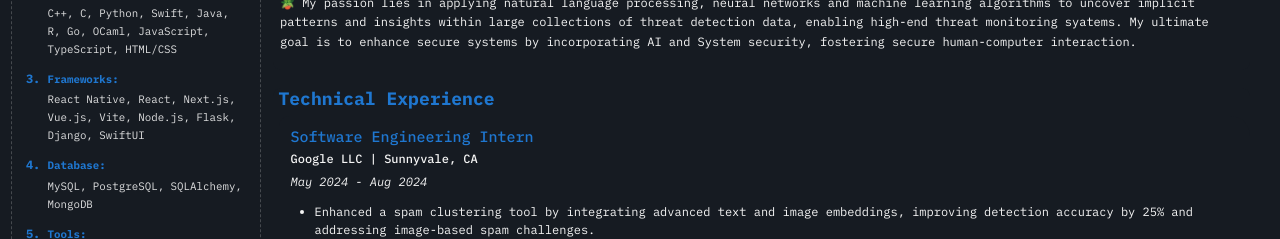
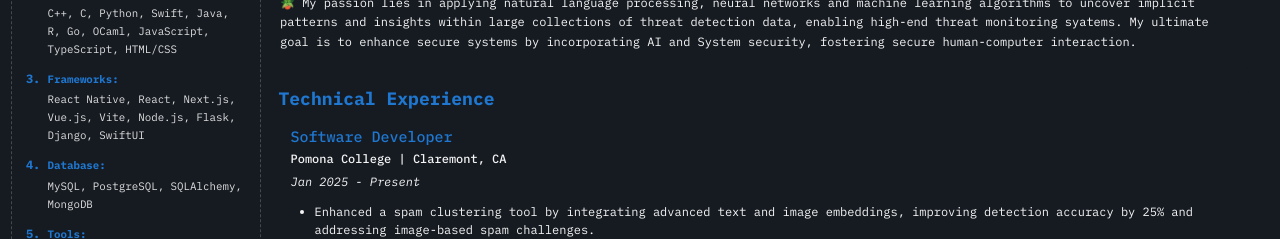
Before and after one commit to onyangojerry/portfolio-react, a React (Vite) app: page / in a window 1280 px wide. Shown: the part 780-1019 px from the top of the page. Built offline with nearby package versions, Linux system fonts and the light colour scheme; no server answers.

Commit message:
Update ExperienceTimeline.tsx

```diff
--- a/src/components/ExperienceTimeline/ExperienceTimeline.tsx
+++ b/src/components/ExperienceTimeline/ExperienceTimeline.tsx
@@ -41,10 +41,10 @@ const ExperienceTimeline: React.FC = () => (
     <h2>Technical Experience</h2>
     <ExperienceItem
       role="
-      Software Engineering Intern"
-      company="Google LLC"
-      duration="May 2024 - Aug 2024"
-      location="Sunnyvale, CA"
+      Software Developer"
+      company="Pomona College"
+      duration="Jan 2025 - Present"
+      location="Claremont, CA"
       description={[
         "Enhanced a spam clustering tool by integrating advanced text and image embeddings, improving detection accuracy by 25% and addressing image-based spam challenges.",
 
```
